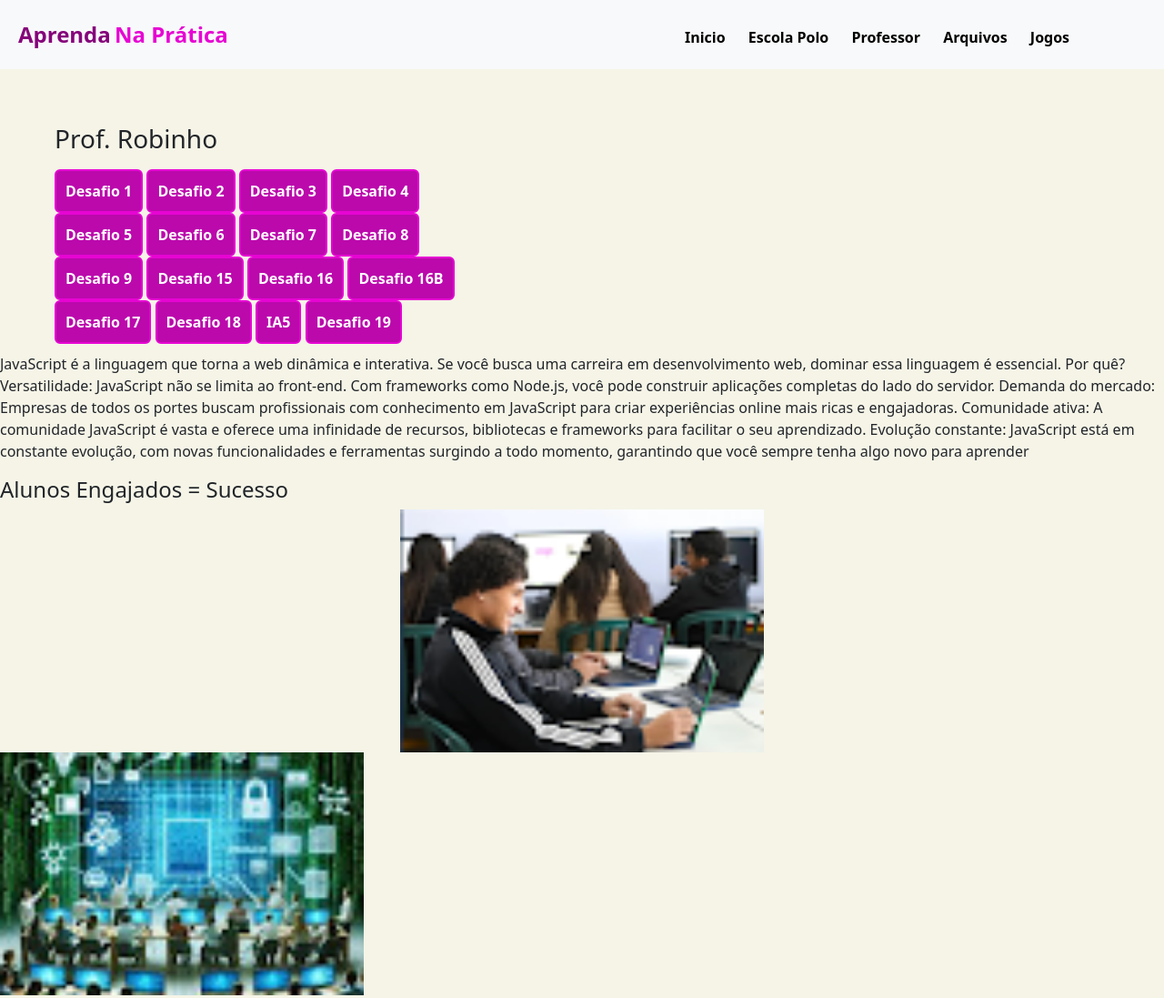
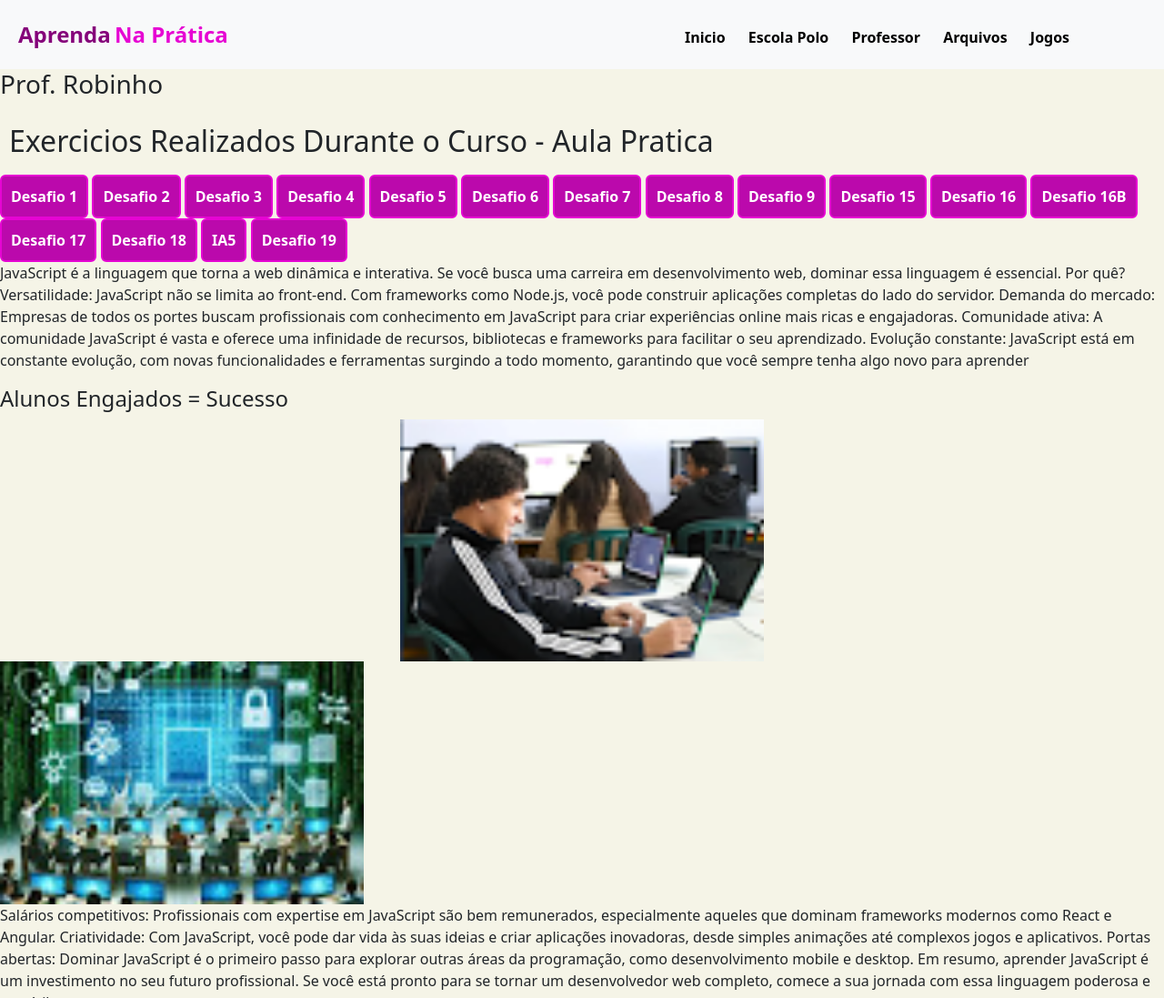
Before and after one commit to jaopedo/Main, a plain HTML site: page index.html in a window 1280 px wide. Shown: the top 1097 px of the page at 91% size. Drawn offline with nearby package versions, Linux system fonts and the light colour scheme.

Commit message:
Add files via upload

```diff
--- a/index.html
+++ b/index.html
@@ -34,14 +34,17 @@
     </header>
 
     <main>
-        <! USANDO bootstrap>
-            <div class="secao1">
-                <div class="row">
 
-                    <div class="col">
-                        <section class="secao-1">
                             <h3>Prof. Robinho</h3>
-                            <p></p>
+                           <p></p>
+
+<div>
+<h2>Exercicios Realizados Durante o Curso - Aula Pratica</h2>
+</div>
+
+
+
+                    <div>
                                 <a href="desafio 1.html" class="btn btn-info link-a-1">Desafio 1</a>
                                 <a href="desafio 2.html" class="btn btn-info link-a-1">Desafio 2</a>
                                 <a href="desafio 3.html" class="btn btn-info link-a-1">Desafio 3</a>
@@ -56,10 +59,11 @@
                                 <a href="desafio16b.html" class="btn btn-info link-a-1">Desafio 16B</a>
                                <a href="desafio 17.html" class="btn btn-info link-a-1">Desafio 17</a>
                                <a href="desafio 18.html" class="btn btn-info link-a-1">Desafio 18</a>
-                            <a href="IA5.html" class="btn btn-info link-a-1">IA5</a>
-                             <a href="Bandeiras.html" class="btn btn-info link-a-1">Desafio 19</a>
-                        </section>
+                               <a href="IA5.html" class="btn btn-info link-a-1">IA5</a>
+                               <a href="Bandeiras.html" class="btn btn-info link-a-1">Desafio 19</a>
                     </div>
+
+
 
 <P>
     JavaScript é a linguagem que torna a web dinâmica e interativa. Se você busca uma carreira em desenvolvimento web, dominar essa linguagem é essencial. Por quê?
@@ -77,6 +81,13 @@
                                         <img class="mySlides" src="imagens/img5.png">
                                         <img class="img2" src="imagens/img6.jpeg" alt="">
                                     </div>
+
+
+
+
+
+
+
                                 </div>
                                 Salários competitivos: Profissionais com expertise em JavaScript são bem remunerados, especialmente aqueles que dominam frameworks modernos como React e Angular.
                                 Criatividade: Com JavaScript, você pode dar vida às suas ideias e criar aplicações inovadoras, desde simples animações até complexos jogos e aplicativos.
```
